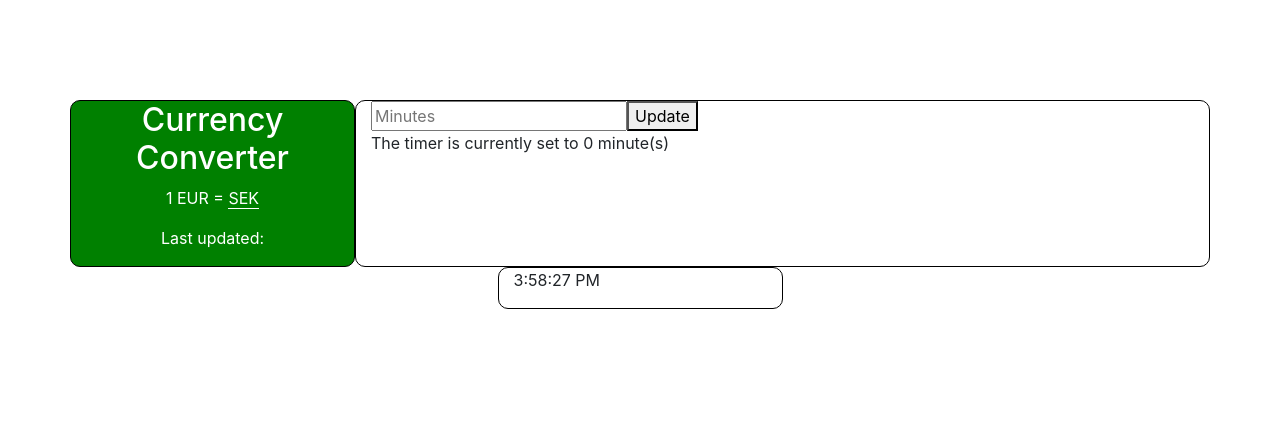
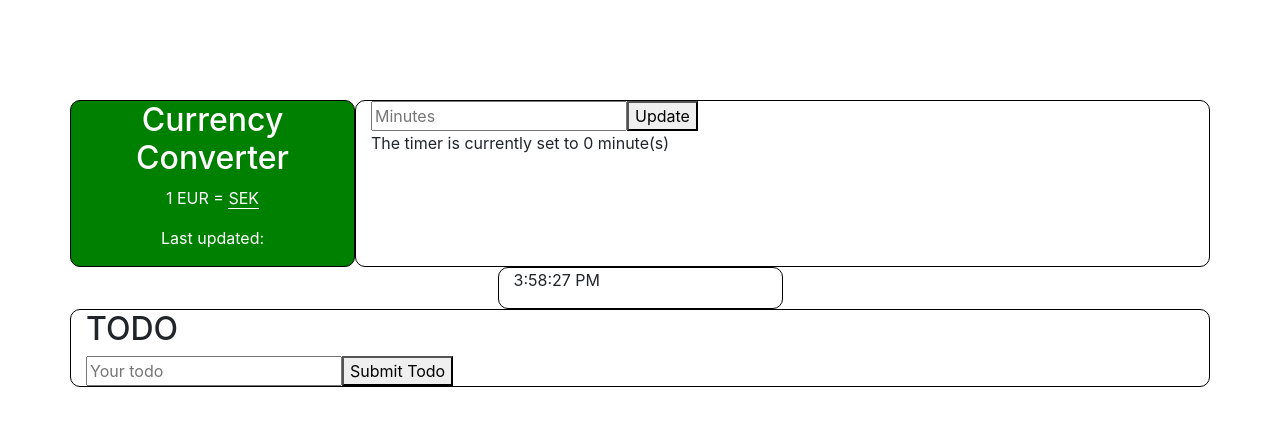
Before and after one commit to axelferb/React_assignment, a React (Create React App) app: page / in a window 1280 px wide. Shown: the top 426 px of the page. Built offline with nearby package versions, Linux system fonts and the light colour scheme; no server answers.

Commit message:
Started work on Todo, can save but still needs localstorage aswell as formatting and a loop

```diff
--- a/src/App.css
+++ b/src/App.css
@@ -28,6 +28,12 @@ body {
     border-radius: 10px;
 }
 
+.col-md-12 {
+    box-sizing: border-box;
+    border: 1px solid black;
+    border-radius: 10px;
+}
+
 .row {
     display: flex;
     justify-content: center;
--- a/src/components/App.js
+++ b/src/components/App.js
@@ -4,6 +4,7 @@ import Container from './Container';
 import Converter from './Converter';
 import Timer from './Timer';
 import Clock from './Clock';
+import Todo from './Todo';
 import '../App.css';
 
 class App extends React.Component {
@@ -13,6 +14,7 @@ class App extends React.Component {
                 <Converter />
                 <Timer />
                 <Clock />
+                <Todo />
             </Container >
         )
     }
--- a/src/components/Converter.js
+++ b/src/components/Converter.js
@@ -5,8 +5,8 @@ import '../App.css';
 class Converter extends React.Component {
 
     state = {
-        monetaryValue: [],
-        lastUpdate: []
+        monetaryValue: '',
+        lastUpdate: ''
     }
 
     componentDidMount() {
--- /dev/null
+++ b/src/components/Todo.js
@@ -0,0 +1,39 @@
+/* eslint-disable no-unused-vars */
+import React from 'react';
+import '../App.css';
+
+class Todo extends React.Component {
+
+    state = {
+        inputText: '',
+        todoItem: []
+    }
+
+    handleInput = (event) => {
+        this.setState({
+            inputText: event.target.value
+        })
+    }
+    handleSubmit = () => {
+        const newTodoList = [...this.state.todoItem];
+        newTodoList.push(this.state.inputText)
+        this.setState({
+            todoItem: newTodoList
+        })
+    }
+
+    render() {
+        return (
+            <div className="col-md-12">
+                <h2>TODO</h2>
+                <input value={this.state.inputText} onChange={this.handleInput.bind(this)} type="text" placeholder="Your todo"></input>
+                <button onClick={this.handleSubmit.bind(this)}>Submit Todo</button>
+                <div>
+                    {this.state.todoItem}
+                </div>
+            </div>
+        )
+    }
+}
+
+export default Todo;
```
